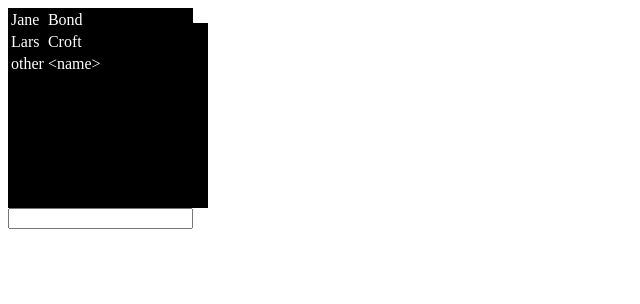
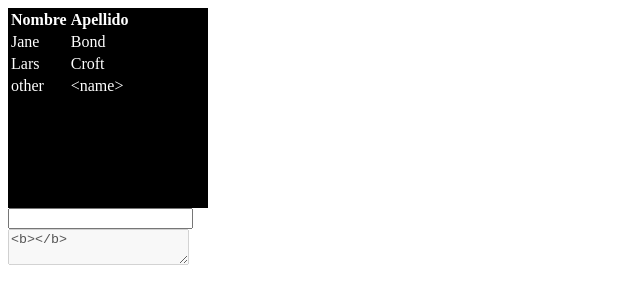
Before and after one commit to mirdware/scalar, a website built with webpack: page web/index.html in a window 1280 px wide. Both pictures are taken after a click on the element 200 px from the left and 15 px from the top of the page. Shown: the whole page, without its empty margins (0-640 px from the left). Built offline with nearby package versions, Linux system fonts and the light colour scheme.

Commit message:
generating observers for each property

```diff
--- a/examples/components/HelloWorld.js
+++ b/examples/components/HelloWorld.js
@@ -11,9 +11,7 @@ export default class HelloWorld extends Component {
         'keyup': render,
         'mount': render
       },
-            'submit': function (e) {
-                e.preventDefault();
-            }
+      'submit': (e) => e.preventDefault()
     });
   }
 }
--- a/examples/components/Test.js
+++ b/examples/components/Test.js
@@ -1,8 +1,6 @@
-import Table from '../templates/Table';
 import User from '../repositories/User';
 import {Component} from '../../pinnacle';
 
-const tpl = new Table();
 const user = new User();
 
 function enter(e) {
@@ -10,16 +8,16 @@ function enter(e) {
 }
 
 function close(e) {
-    user.get().then((data) => {
-        this.setName(tpl.render(data));
-    });
+  let className = e.target.className;
+  this.getOpenClass().remove(className);
+  user.get((tpl) => this.setName(tpl));
 }
 
 export default class Test extends Component {
   constructor() {
     super('#square', {
       'mousemove': enter,
-            '.close': {
+      '.open': {
         'click': close
       }
     });
--- a/examples/pinnacle.js
+++ b/examples/pinnacle.js
@@ -3,6 +3,6 @@ import Test from './components/Test';
 import {Component} from '../pinnacle';
 
 Component
-    .add(new Test())
-    .add(new HelloWorld())
-    .execute();
+  .add(new Test())
+  .add(new HelloWorld())
+  .execute();
--- a/examples/repositories/User.js
+++ b/examples/repositories/User.js
@@ -1,8 +1,17 @@
 import {Resource} from '../../pinnacle';
+import Table from '../templates/Table';
 
+const tplTable = new Table();
 
 export default class User extends Resource {
     constructor() {
         super('response.json');
     }
+
+    get(fn) {
+      return super.get().then((data) => {
+          data = tplTable.render(data);
+          fn(data);
+        });
+    }
 }
--- a/examples/templates/Table.js
+++ b/examples/templates/Table.js
@@ -1,16 +1,16 @@
 import {Template} from '../../pinnacle';
 
+function render(addr) {
+  return Template.html`
+    <tr>
+      <td>$${addr.first}</td>
+      <td>$${addr.last}</td>
+    </tr>
+  `;
+}
+
 export default class Table extends Template {
-    constructor() {
-        super((addrs) => Template.html`
-            <table>
-            ${addrs.map((addr) => Template.html`
-                <tr>
-                    <td>$${addr.first}</td>
-                    <td>$${addr.last}</td>
-                </tr>
-            `)}
-            </table>
-        `);
-    }
+  constructor() {
+    super((addrs) => addrs.map(render));
+  }
 }
--- a/package.json
+++ b/package.json
@@ -4,8 +4,7 @@
   "description": "Javascript not intrusive",
   "main": "pinnacle.js",
   "scripts": {
-    "build": "node_modules/webpack/bin/webpack.js --watch",
-    "start": "npm run build & node_modules/webpack-dev-server/bin/webpack-dev-server.js"
+    "start": "node_modules/webpack-dev-server/bin/webpack-dev-server.js"
   },
   "repository": {
     "type": "git",
@@ -16,6 +15,7 @@
     "structure"
   ],
   "author": "Marlon Ramirez",
+  "license": "MIT",
   "bugs": {
     "url": "https://github.com/mirdware/pinnacle/issues"
   },
--- a/src/Component.js
+++ b/src/Component.js
@@ -1,6 +1,5 @@
 let collection = [];
 let props = {};
-let observers = {};
 let id = 0;
 let evtMount = new Event('mount');
 
@@ -9,11 +8,11 @@ export class Component {
     this.elements = document.querySelectorAll(selector);
     this.id = (++id)+selector;
     this.events = events || {};
-        initInternalVars(this.id);
+    props[this.id] = {}
     for (let i=0, element; element = this.elements[i]; i++) {
-            let props = element.querySelectorAll('[data-bind]');
-            for(let j=0, binding; binding = props[j]; j++) {
-                bindData(binding, this);
+      let dataBinds = element.querySelectorAll('[data-bind]');
+      for(let j=0, bind; bind = dataBinds[j]; j++) {
+        bindData(bind, this);
       }
     }
   }
@@ -63,33 +62,25 @@ function bindData(domElement, obj) {
   let domAttr = bind[0].trim();
   let itemAttr = bind[1].trim();
   let prop = props[id][itemAttr];
-    let observer = observers[id];
-    let method = (itemAttr + '').replace(/^([a-z])|\s+([a-z])/g, ($1) => {
+  let method = (itemAttr + '').replace(/^\s*([a-z])/g, ($1) => {
     return $1.toUpperCase();
   });
   if (!prop) {
+    prop = {
+      value: domElement[domAttr],
+      obs: []
+    };
     obj['set'+method] = (newValue) => {
-            prop = newValue;
-            for (let i=0, fn; fn = observer[i]; i++) {
+      prop.value = newValue;
+      for (let i=0, fn; fn = prop.obs[i]; i++) {
         fn(newValue);
       }
       return obj;
     }
-        obj['get'+method] = () => {
-            return prop;
+    obj['get'+method] = () => prop.value;
+    props[id][itemAttr] = prop;
   }
+  prop.obs.push(
+    (newValue) => domElement[domAttr] = newValue
+  );
 }
-    observer.push((newValue) => {
-        domElement[domAttr] = newValue;
-    });
-    prop = domElement[domAttr];
-}
-
-function initInternalVars(id) {
-    if (!props[id]) {
-        props[id] = {};
-    }
-    if (!observers[id]) {
-        observers[id] = [];
-    }
-}
--- a/src/Resource.js
+++ b/src/Resource.js
@@ -5,20 +5,35 @@ export class Resource {
   }
 
   get(data = {}) {
-        return resourceHandler(this.xhr, formatURL(this.url, data), 'GET', data);
+    return manage(this.xhr, formatURL(this.url, data), 'GET', data);
   }
 
   post(data = {}) {
-        return resourceHandler(this.xhr, formatURL(this.url, data), 'POST', data);
+    return manage(this.xhr, formatURL(this.url, data), 'POST', data);
   }
 
   put(data = {}) {
-        return resourceHandler(this.xhr, formatURL(this.url, data), 'PUT', data);
+    return manage(this.xhr, formatURL(this.url, data), 'PUT', data);
   }
 
   delete(data = {}) {
-        return resourceHandler(this.xhr, formatURL(this.url, data), 'DELETE', data);
+    return manage(this.xhr, formatURL(this.url, data), 'DELETE', data);
   }
+}
+
+function manage(xmlHttp, url, method, data) {
+  data = formatQuery(data);
+  if (method == 'GET') {
+    url = url+'?'+data;
+    data = null;
+  }
+  xmlHttp.open(method, url, true);
+  xmlHttp.setRequestHeader('Content-Type', 'application/x-www-form-urlencoded');
+  xmlHttp.setRequestHeader('X-Requested-With', 'XMLHttpRequest');
+  xmlHttp.send(data);
+  return new Promise((resolve, reject) => {
+    xmlHttp.onreadystatechange = (res) => solve(xmlHttp, resolve, reject);
+  });
 }
 
 function formatURL(url, data) {
@@ -32,9 +47,21 @@ function formatURL(url, data) {
   return url.replace(/\/\{(\w+)\}/gi, '');
 }
 
-function resourceHandler(xmlHttp, url, method, data) {
-    return new Promise((resolve, reject) => {
-        xmlHttp.onreadystatechange = (data) => {
+function formatQuery(obj) {
+  if(typeof obj !== 'object') {
+    return obj;
+  }
+  let res = [];
+  for(let key in obj) {
+    let value = obj[key];
+    if(typeof value !== 'function') {
+      res.push(encodeURIComponent(key) + '=' + encodeURIComponent(value));
+    }
+  }
+  return res.join('&');
+}
+
+function solve(xmlHttp, resolve, reject) {
   if (xmlHttp.readyState === 4) {
     let status = xmlHttp.status;
     let response = xmlHttp.responseText;
@@ -47,29 +74,4 @@ function resourceHandler(xmlHttp, url, method, data) {
       reject(response, status);
     }
   }
-        };
-        data = formatQuery(data);
-        if (method == 'GET') {
-            url = url+'?'+data;
-            data = null;
 }
-        xmlHttp.open(method, url, true);
-        xmlHttp.setRequestHeader('Content-Type', 'application/x-www-form-urlencoded');
-        xmlHttp.setRequestHeader('X-Requested-With', 'XMLHttpRequest');
-        xmlHttp.send(data);
-    });
-}
-
-function formatQuery(obj) {
-    if(typeof obj !== 'object') {
-        return obj;
-    }
-    let res = [];
-    for(let key in obj) {
-        let typeData = typeof obj[key];
-        if(typeData === 'string' || typeData === 'number' || typeData === 'boolean') {
-            res.push(encodeURIComponent(key) + '=' + encodeURIComponent(obj[key]));
-        }
-    }
-    return res.join('&');
-}
--- a/src/Template.js
+++ b/src/Template.js
@@ -3,8 +3,12 @@ export class Template {
     this.tpl = tpl;
   }
 
-    render(obj) {
-        return this.tpl(obj);
+  render(...params) {
+    let template = this.tpl.apply(this, params);
+    if (Array.isArray(template)) {
+      template = template.join('');
+    }
+    return template;
   }
 
   static html(literalSections, ...substs) {
@@ -19,8 +23,7 @@ export class Template {
         subst = htmlEscape(subst);
         lit = lit.slice(0, -1);
       }
-            result += lit;
-            result += subst;
+      result += lit + subst;
     }
     result += raw[raw.length-1];
     return result;
--- a/web/index.html
+++ b/web/index.html
@@ -7,11 +7,18 @@
 </head>
 <body>
     <div id="square">
-        <span class="close"></span>
-        <div data-bind="innerHTML:name"></div>
+        <span class="open" data-bind="classList:openClass"></span>
+        <table>
+            <thead>
+                <th>Nombre</th>
+                <th>Apellido</th>
+            </thead>
+            <tbody data-bind="innerHTML:name"></tbody>
+        </table>
     </div>
     <form id="hello-world">
-        <input type="text" />
+        <input type="text" /><br/>
+        <textarea data-bind="textContent:name" disabled></textarea>
         <div data-bind="innerHTML:name"></div>
     </form>
     <script src="../dist/pinnacle.min.js"></script>
--- a/web/response.json
+++ b/web/response.json
@@ -1,5 +1,5 @@
 [
-    {"first": "Jane", "last": "Bond"},
-    {"first": "Lars", "last": "Croft"},
-    {"first": "other", "last": "<name>"}
+  {"first": "Jane", "last": "Bond"},
+  {"first": "Lars", "last": "Croft"},
+  {"first": "other", "last": "<name>"}
 ]
--- a/web/theme.css
+++ b/web/theme.css
@@ -4,11 +4,11 @@
   background-color: #000;
 }
 
-#square div {
+#square table {
   color: #FFF;
 }
 
-#square .close {
+#square .open {
   width: 15px;
   height: 15px;
   background-color: #FFF;
--- a/webpack.config.js
+++ b/webpack.config.js
@@ -21,7 +21,7 @@ module.exports = {
     },
     devServer: {
         host: '0.0.0.0',
-        port: 8080,
+        port: 6969,
         inline: true
     },
     plugins: [
```
Lines whose indentation alone changed are shown as unchanged.
